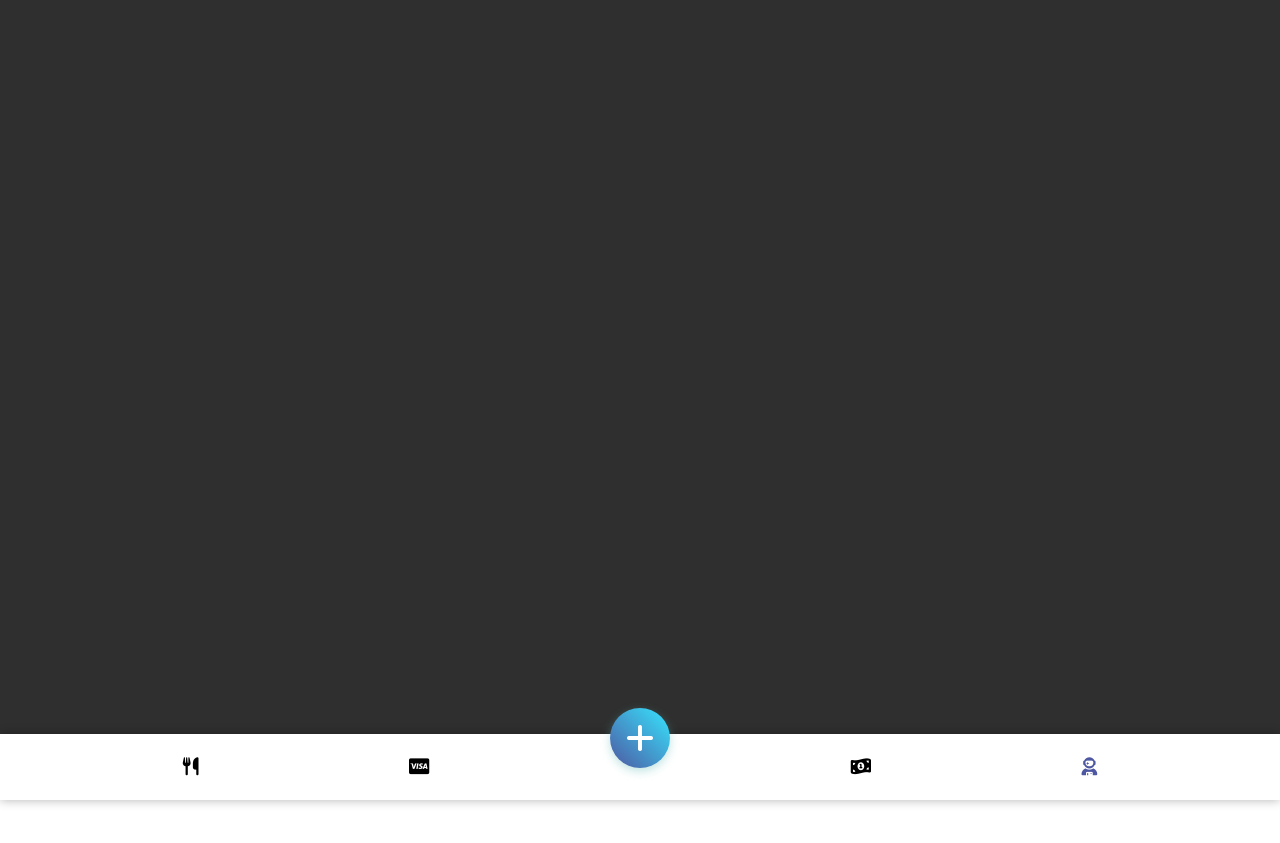
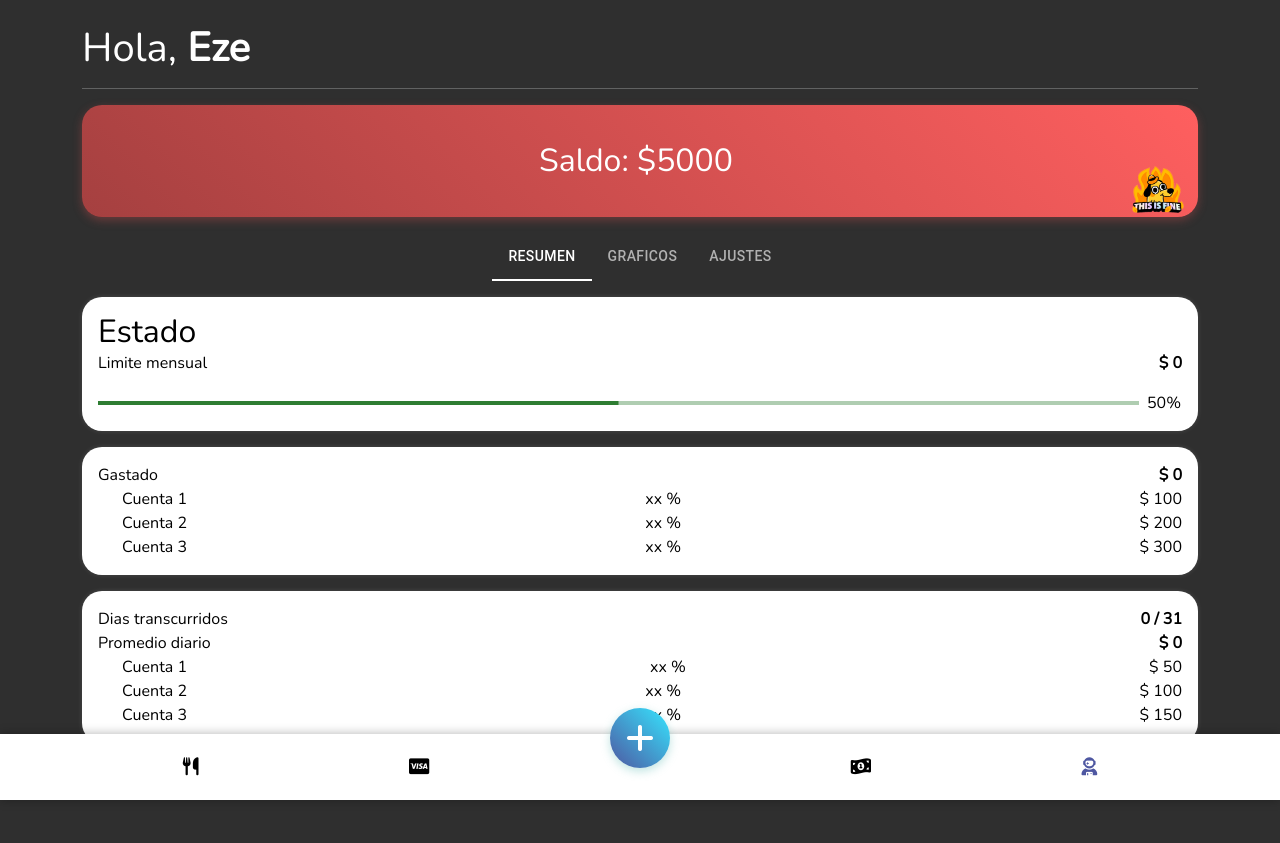
Before and after one commit to ezeamin/expensifyClient, a React (Create React App) app: page /app in a window 1280 px wide. Before the commit the page ends 800 px from the top, so only its background shows below. Built offline with nearby package versions, Linux system fonts and the light colour scheme.

Commit message:
continuo con las views

```diff
--- a/src/App.css
+++ b/src/App.css
@@ -1,6 +1,7 @@
 .App{
-    height: 100vh;
+    min-height: 100vh;
     background-color:  #2f2f2f;
-    position: fixed;
+    position: absolute;
+    padding-bottom: 100px;
     width: 100vw;
 }
--- /dev/null
+++ b/src/components/app/PanelProfile.jsx
@@ -0,0 +1,41 @@
+import React from "react";
+import TabsSection from "./TabsSection";
+
+const PanelProfile = (props) => {
+  const cuadroSaldo = React.useRef();
+
+  React.useEffect(() => {
+    //MODIFICAR VALORES SEGUN LIMITE MENSUAL
+    if (props.info.saldo >= 25000) {
+      cuadroSaldo.current.className =
+        "expense__priceBox profile__totalBox--success";
+    } else if (props.info.saldo >= 10000) {
+      cuadroSaldo.current.className =
+        "expense__priceBox profile__totalBox--warning";
+    } else {
+      cuadroSaldo.current.className = "expense__priceBox";
+    }
+  }, [props.info.saldo]);
+
+  return (
+    <div className="container">
+      <h1 className="profile__heading">
+        Hola, <span className="fw-bold">{props.user.name}</span>
+      </h1>
+      <hr className="text-light" />
+      <div className="expense__priceBox" ref={cuadroSaldo}>
+        <p className="expense__priceBox__dollarSign">
+          Saldo: ${props.info.saldo}
+        </p>
+        {props.info.saldo < 10000 ? (
+          <div className="profile__totalBox__meme">
+            <img src="/img/profile/this-is-fine.png" alt="this is fine" />
+          </div>
+        ) : null}
+      </div>
+      <TabsSection />
+    </div>
+  );
+};
+
+export default PanelProfile;
--- /dev/null
+++ b/src/components/app/TabsSection.jsx
@@ -0,0 +1,63 @@
+import React from "react";
+import { Tabs, Tab } from "@mui/material";
+import { ThemeProvider, createTheme } from "@mui/material/styles";
+import Resumen from "./resumen/Resumen";
+
+/*let estilo = window.getComputedStyle(document.body);
+let primaryColor = estilo.getPropertyValue("--color-primary");*/
+
+const theme = createTheme({
+  palette: {
+    primary: {
+      main: "#fff",
+      disabled: "#fff",
+    },
+  },
+});
+
+const TabsSection = () => {
+  const [selectedTab, setSelectedTab] = React.useState(0);
+
+  const handleChange = (event, newValue) => {
+    setSelectedTab(newValue);
+  };
+
+  const TabPanel = (props) => {
+    const { children, index } = props;
+
+    return (
+      <div
+        role="tabpanel"
+        hidden={selectedTab !== index}
+        aria-labelledby={`simple-tab-${index}`}
+      >
+        {selectedTab === index && (
+          <div className="text-start mt-3">{children}</div>
+        )}
+      </div>
+    );
+  };
+
+  return (
+    <ThemeProvider theme={theme}>
+      <Tabs
+        value={selectedTab}
+        onChange={handleChange}
+        aria-label="tabs"
+        textColor="primary"
+        centered
+      >
+        <Tab label="Resumen" />
+        <Tab label="Graficos" />
+        <Tab label="Ajustes" />
+      </Tabs>
+      <TabPanel index={0}>
+        <Resumen />
+      </TabPanel>
+      <TabPanel index={1}>Item Two</TabPanel>
+      <TabPanel index={2}>Item Three</TabPanel>
+    </ThemeProvider>
+  );
+};
+
+export default TabsSection;
--- /dev/null
+++ b/src/components/app/resumen/Resumen.jsx
@@ -0,0 +1,95 @@
+import { LinearProgress, Box } from "@mui/material";
+import React from "react";
+import "./resumen.css";
+
+function LinearProgressWithLabel(props) {
+  return (
+    <Box sx={{ display: "flex", alignItems: "center" }}>
+      <Box sx={{ width: "100%", mr: 1 }}>
+        <LinearProgress variant="determinate" {...props} />
+      </Box>
+      <Box sx={{ minWidth: 35 }}>
+        <p className="mb-0" color="text.secondary">{`${Math.round(
+          props.value
+        )}%`}</p>
+      </Box>
+    </Box>
+  );
+}
+
+const Resumen = () => {
+  let cuentas = [
+    {
+      cuenta: "Cuenta 1",
+      gastado: "100",
+      promedio: "50",
+    },
+    {
+      cuenta: "Cuenta 2",
+      gastado: "200",
+      promedio: "100",
+    },
+    {
+      cuenta: "Cuenta 3",
+      gastado: "300",
+      promedio: "150",
+    },
+  ];
+
+  return (
+    <div className="text-light">
+      <div className="profile__resumen__box">
+        <h2 className="mb-0">Estado</h2>
+        <div className="profile__resumen__detalle mb-3">
+          <p className="mb-0">Limite mensual</p>
+          <p className="mb-0 fw-bold">$ 0</p>
+        </div>
+        <LinearProgressWithLabel
+          variant="determinate"
+          value={50}
+          color="success"
+        />
+      </div>
+      <div className="profile__resumen__box mt-3">
+        <div className="profile__resumen__detalle">
+          <p className="mb-0">Gastado</p>
+          <p className="mb-0 fw-bold">$ 0</p>
+        </div>
+        <div className="profile__resumen__items">
+          {cuentas.map((cuenta, index) => {
+            return (
+              <div key={index} className="profile__resumen__detalle">
+                <p className="mb-0">{cuenta.cuenta}</p>
+                <p className="mb-0">xx %</p>
+                <p className="mb-0">$ {cuenta.gastado}</p>
+              </div>
+            );
+          })}
+        </div>
+      </div>
+      <div className="profile__resumen__box mt-3">
+        <div className="profile__resumen__detalle">
+          <p className="mb-0">Dias transcurridos</p>
+          <p className="mb-0 fw-bold">0 / 31</p>
+        </div>
+        <div className="profile__resumen__detalle">
+          <p className="mb-0">Promedio diario</p>
+          <p className="mb-0 fw-bold">$ 0</p>
+        </div>
+        <div className="profile__resumen__items">
+          {cuentas.map((cuenta, index) => {
+            return (
+              <div key={index} className="profile__resumen__detalle">
+                <p className="mb-0">{cuenta.cuenta}</p>
+                <p className="mb-0">xx %</p>
+                <p className="mb-0">$ {cuenta.promedio}</p>
+              </div>
+            );
+          })}
+        </div>
+      </div>
+    </div>
+  );
+};
+
+export default Resumen;
--- /dev/null
+++ b/src/components/app/resumen/resumen.css
@@ -0,0 +1,17 @@
+.profile__resumen__box{
+    padding: 1rem;
+    background-color: #fff;
+    border-radius: 20px;
+    color: black;
+    box-shadow: 0 0 5px rgba(255, 255, 255, 0.13);
+}
+
+.profile__resumen__detalle{
+    display: flex;
+    justify-content: space-between;
+    align-items: center;
+}
+
+.profile__resumen__items{
+    margin-left: 1.5rem;
+}
--- a/src/components/expense/expenseForm.css
+++ b/src/components/expense/expenseForm.css
@@ -18,6 +18,7 @@
     justify-content: center;
     align-items: center;
     box-shadow: 0 0.2rem 10px rgba(197, 78, 78, 0.4);
+    position: relative;
 }
 
 .expense__priceBox__dollarSign{
--- a/src/index.css
+++ b/src/index.css
@@ -12,6 +12,10 @@
     --color-danger: #FF5A5F;
     --color-danger-dark: rgb(165, 64, 64);
     --color-danger-light: rgb(255, 95, 95);
+
+    --color-warning: #FFB400;
+    --color-warning-dark: #bd8400;
+    --color-warning-light: #ffcc53;
 
     --color-success: #2dd470;
     --color-success-dark: rgb(63, 141, 89);
--- a/src/views/app/AppPage.jsx
+++ b/src/views/app/AppPage.jsx
@@ -1,12 +1,23 @@
-import React from 'react';
-import Navegation from '../../components/navegation/Navegation';
+import React from "react";
+import PanelProfile from "../../components/app/PanelProfile";
+import Navegation from "../../components/navegation/Navegation";
+import "./appPage.css";
 
 const AppPage = () => {
-    return (
-        <div>
-            <Navegation />
-        </div>
-    );
+  const user = {
+    name: "Eze",
+  };
+
+  const info = {
+    saldo: 5000,
+  };
+
+  return (
+    <div>
+      <Navegation />
+      <PanelProfile user={user} info={info} />
+    </div>
+  );
 };
 
 export default AppPage;
--- /dev/null
+++ b/src/views/app/appPage.css
@@ -0,0 +1,35 @@
+.profile__heading{
+    margin: 1.5rem 0 0 0;
+    color: #fff;
+    font-size: 40px;
+}
+
+.profile__totalBox--success{
+    background: linear-gradient(45deg, var(--color-success-dark) 0%, var(--color-success-light) 100%) !important;
+    box-shadow: 0 0.2rem 10px rgba(50, 150, 80, 0.4) !important;
+}
+
+.profile__totalBox--warning{
+    background: linear-gradient(45deg, var(--color-warning-dark) 0%, var(--color-warning-light) 100%) !important;
+    box-shadow: 0 0.2rem 10px rgba(150, 132, 50, 0.4) !important;
+}
+
+.profile__totalBox__meme{
+    width: 100px;
+    position: absolute;
+    bottom: -10px;
+    right: -10px;
+    z-index: 100;
+}
+
+.profile__totalBox__meme img{
+    width: 100%;
+}
+
+.css-18md96b-MuiButtonBase-root-MuiTab-root{
+    color: rgb(177, 177, 177) !important;
+}
+
+.css-18md96b-MuiButtonBase-root-MuiTab-root.Mui-selected{
+    color: rgb(255, 255, 255) !important;
+}
```
Also changed, not shown: public/img/profile/this-is-fine.png (added), 1 other file (tests, documents, lock files or other folders).
